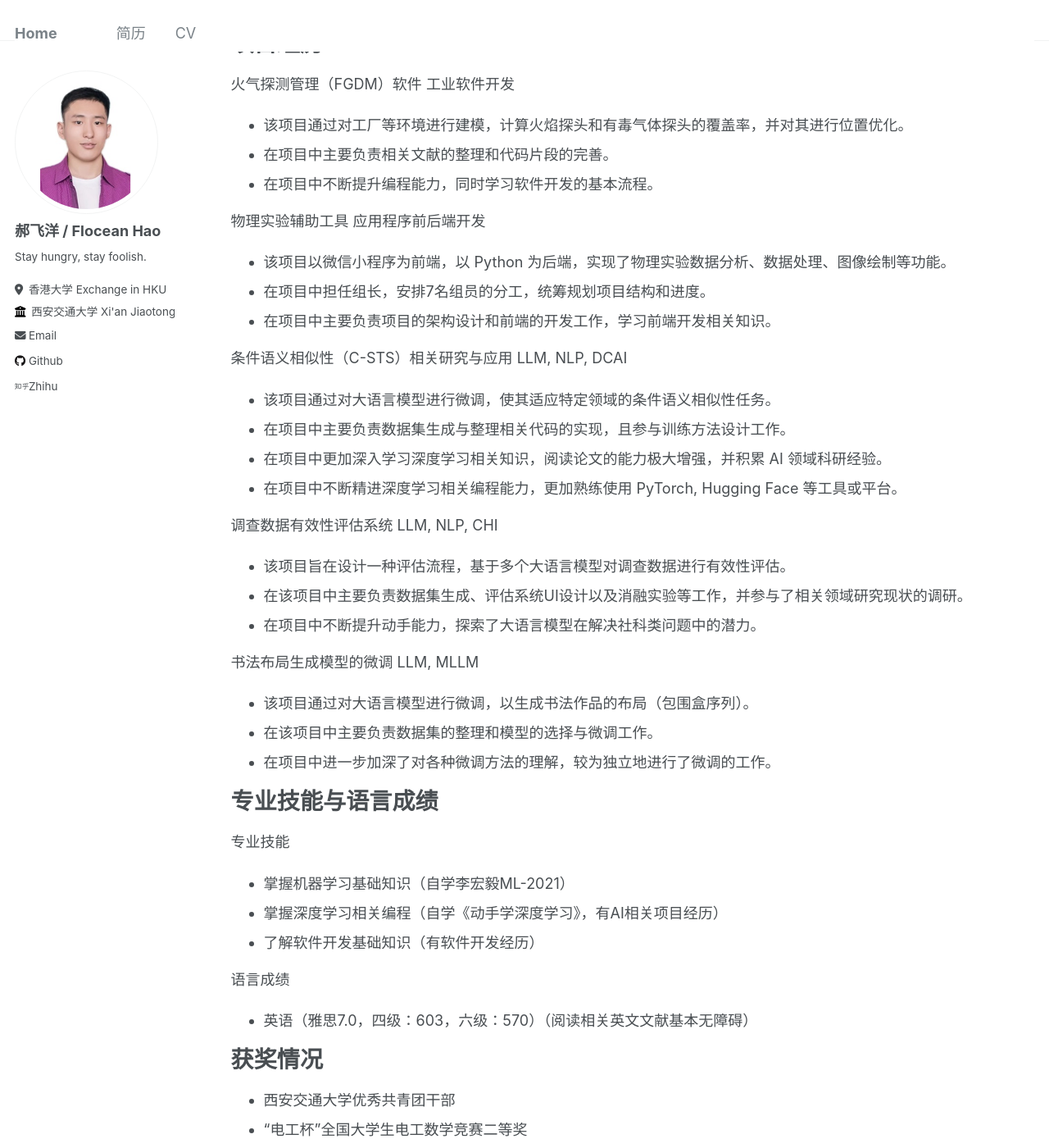
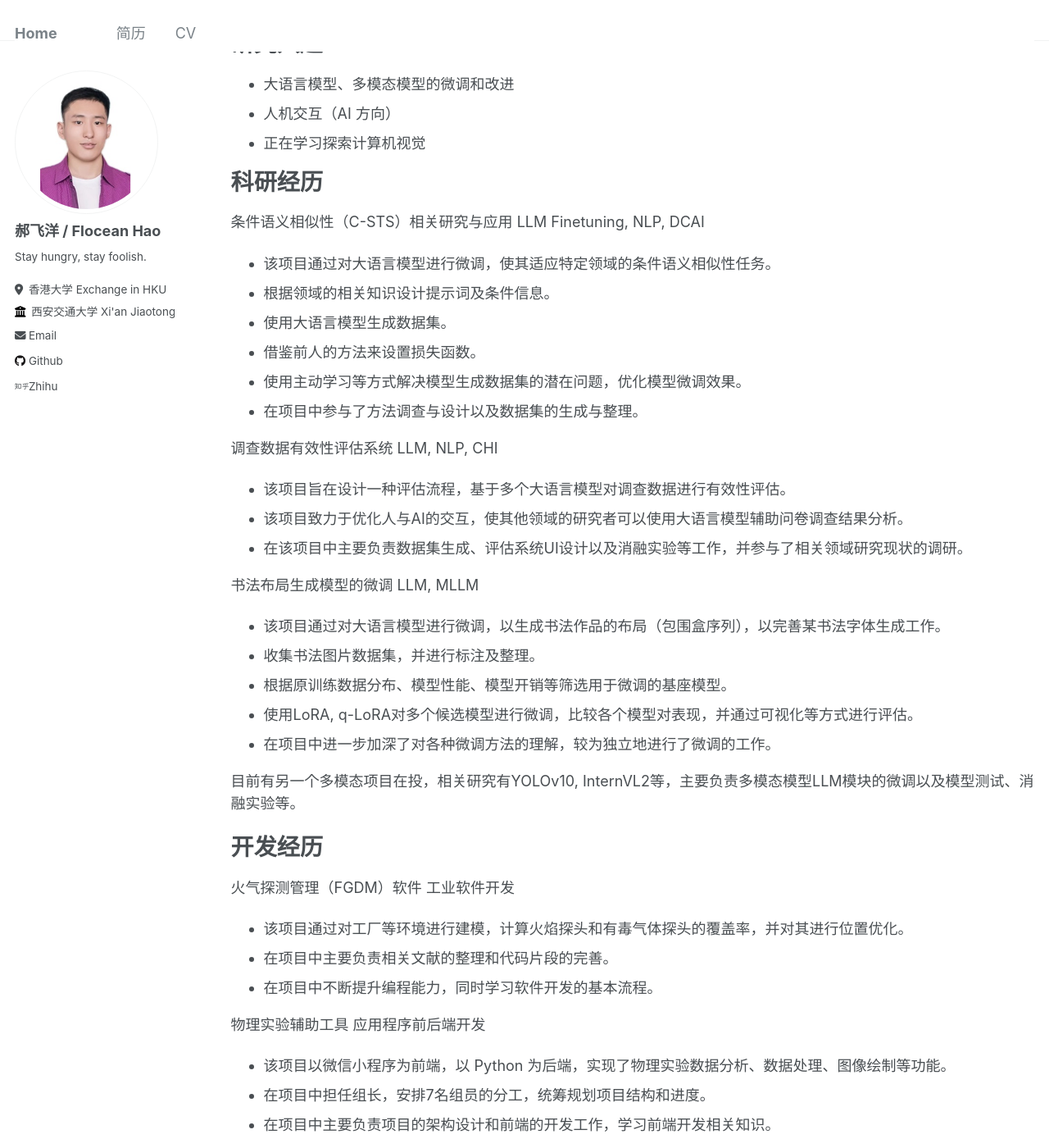
Before and after one commit to HungryFlo/HungryFlo.github.io, a Jekyll site: the page built from _pages/cv.md, in a window 1280 px wide and 1400 px high, scrolled down 429 px. Shown: the whole window at 82% size. Built offline with Jekyll 4.4.1, drawn with Linux system fonts in a browser that asks for light colours; some of the changed text lies outside the part shown.

Commit message:
update the Chinese CV

```diff
--- a/_pages/cv.md
+++ b/_pages/cv.md
@@ -18,10 +18,40 @@
 ======
 * 软件工程专业 本科, 西安交通大学, 2022-2026
 * 均分 93.0491；绩点 4.0448/4.3
-* 专业排名第一
+* 连续两学年软件专业排名第一
 * 目前于香港大学进行交换
 
-项目经历
+研究兴趣
+======
+* 大语言模型、多模态模型的微调和改进
+* 人机交互（AI 方向）
+* 正在学习探索计算机视觉
+
+科研经历
+======
+条件语义相似性（C-STS）相关研究与应用		LLM Finetuning, NLP, DCAI
+* 该项目通过对大语言模型进行微调，使其适应特定领域的条件语义相似性任务。
+* 根据领域的相关知识设计提示词及条件信息。
+* 使用大语言模型生成数据集。
+* 借鉴前人的方法来设置损失函数。
+* 使用主动学习等方式解决模型生成数据集的潜在问题，优化模型微调效果。
+* 在项目中参与了方法调查与设计以及数据集的生成与整理。
+
+调查数据有效性评估系统  LLM, NLP, CHI
+* 该项目旨在设计一种评估流程，基于多个大语言模型对调查数据进行有效性评估。
+* 该项目致力于优化人与AI的交互，使其他领域的研究者可以使用大语言模型辅助问卷调查结果分析。
+* 在该项目中主要负责数据集生成、评估系统UI设计以及消融实验等工作，并参与了相关领域研究现状的调研。
+
+书法布局生成模型的微调 LLM, MLLM
+* 该项目通过对大语言模型进行微调，以生成书法作品的布局（包围盒序列），以完善某书法字体生成工作。
+* 收集书法图片数据集，并进行标注及整理。
+* 根据原训练数据分布、模型性能、模型开销等筛选用于微调的基座模型。
+* 使用LoRA, q-LoRA对多个候选模型进行微调，比较各个模型对表现，并通过可视化等方式进行评估。
+* 在项目中进一步加深了对各种微调方法的理解，较为独立地进行了微调的工作。
+
+目前有另一个多模态项目在投，相关研究有YOLOv10, InternVL2等，主要负责多模态模型LLM模块的微调以及模型测试、消融实验等。
+
+开发经历
 ======
 火气探测管理（FGDM）软件				工业软件开发
 * 该项目通过对工厂等环境进行建模，计算火焰探头和有毒气体探头的覆盖率，并对其进行位置优化。
@@ -33,34 +63,31 @@
 * 在项目中担任组长，安排7名组员的分工，统筹规划项目结构和进度。
 * 在项目中主要负责项目的架构设计和前端的开发工作，学习前端开发相关知识。
 
-条件语义相似性（C-STS）相关研究与应用		LLM, NLP, DCAI
-* 该项目通过对大语言模型进行微调，使其适应特定领域的条件语义相似性任务。
-* 在项目中主要负责数据集生成与整理相关代码的实现，且参与训练方法设计工作。
-* 在项目中更加深入学习深度学习相关知识，阅读论文的能力极大增强，并积累 AI 领域科研经验。
-* 在项目中不断精进深度学习相关编程能力，更加熟练使用 PyTorch, Hugging Face 等工具或平台。
+膳食营养管家        应用程序前后端开发
+* 该项目使用PyQt，实现了三餐的营养成分统计。
+* 导入食堂菜谱、三餐点餐信息（表格导入或界面选择），程序会根据《中国食物成分表（第六版）》计算营养成分。
+* 独立完成从信息收集到开发测试的所有工作。
 
-调查数据有效性评估系统  LLM, NLP, CHI
-* 该项目旨在设计一种评估流程，基于多个大语言模型对调查数据进行有效性评估。
-* 在该项目中主要负责数据集生成、评估系统UI设计以及消融实验等工作，并参与了相关领域研究现状的调研。
-* 在项目中不断提升动手能力，探索了大语言模型在解决社科类问题中的潜力。
-
-书法布局生成模型的微调 LLM, MLLM
-* 该项目通过对大语言模型进行微调，以生成书法作品的布局（包围盒序列）。
-* 在该项目中主要负责数据集的整理和模型的选择与微调工作。
-* 在项目中进一步加深了对各种微调方法的理解，较为独立地进行了微调的工作。
+某校宿舍房源管理系统      网页前后端开发
+* 该项目使用vue, springboot, mybatis-plus为某学校搭建一个房源管理系统
+* 根据原型，实现前端网页界面
+* 使用mysql，综合考虑依赖性、冗余性以及与前端配合的复杂性来设计数据库
+* 实现了账户权限管理、房源分配、房源看板等多种不同结构和功能的界面
+* 在项目中担任仓库管理者，对其他成员的代码进行审核和合并
 
 专业技能与语言成绩
 ======
 专业技能
-* 掌握机器学习基础知识（自学李宏毅ML-2021）
-* 掌握深度学习相关编程（自学《动手学深度学习》，有AI相关项目经历）
-* 了解软件开发基础知识（有软件开发经历）
+* 熟悉模型微调方法、环境配置等
+* 了解软件开发基本技术，可以开发基础网页、小程序等
 
-语言成绩
-* 英语（雅思7.0，四级：603，六级：570）（阅读相关英文文献基本无障碍）
+语言技能
+* 语言成绩（雅思7.0，四级：603，六级：570）
+* 有香港大学交换经历
 
 获奖情况
 ======
+* 国家奖学金
 * 西安交通大学优秀共青团干部
 * “电工杯”全国大学生电工数学竞赛二等奖
 * 西安交通大学校级一等奖学金
```
